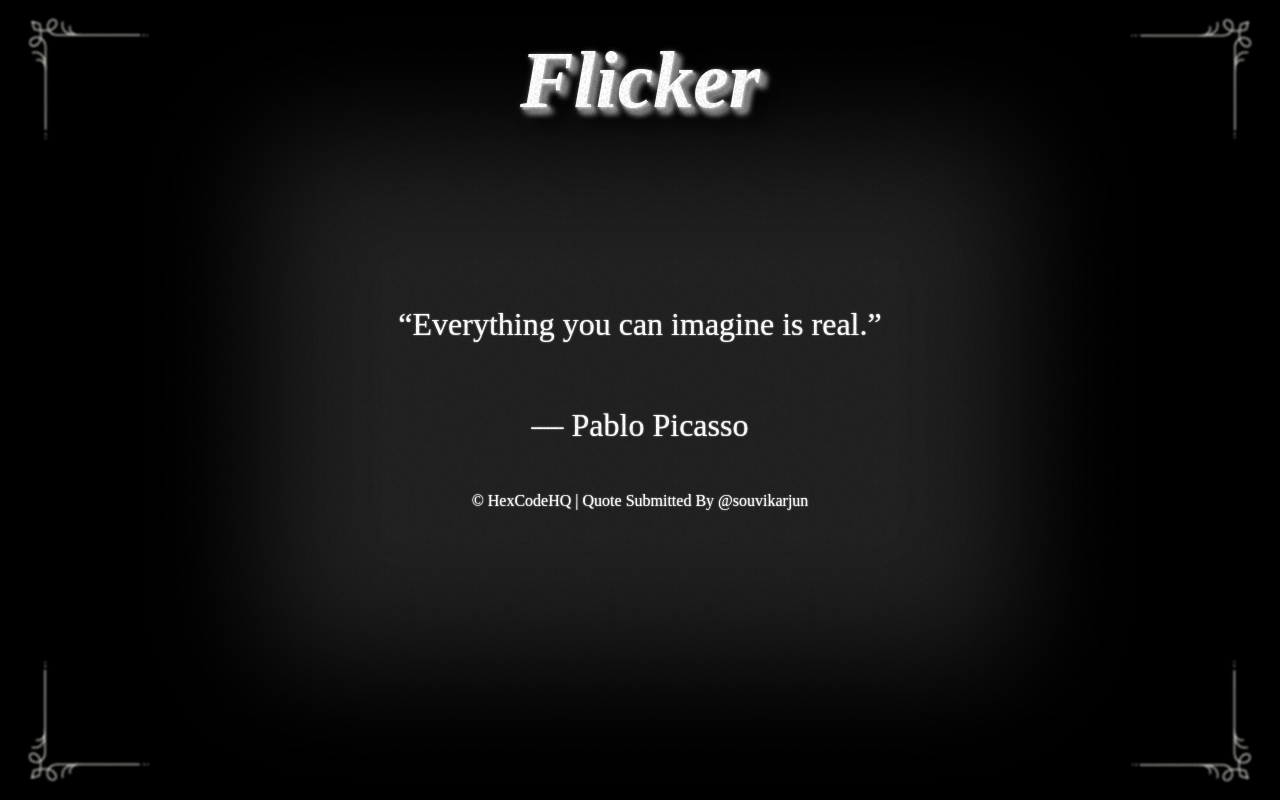
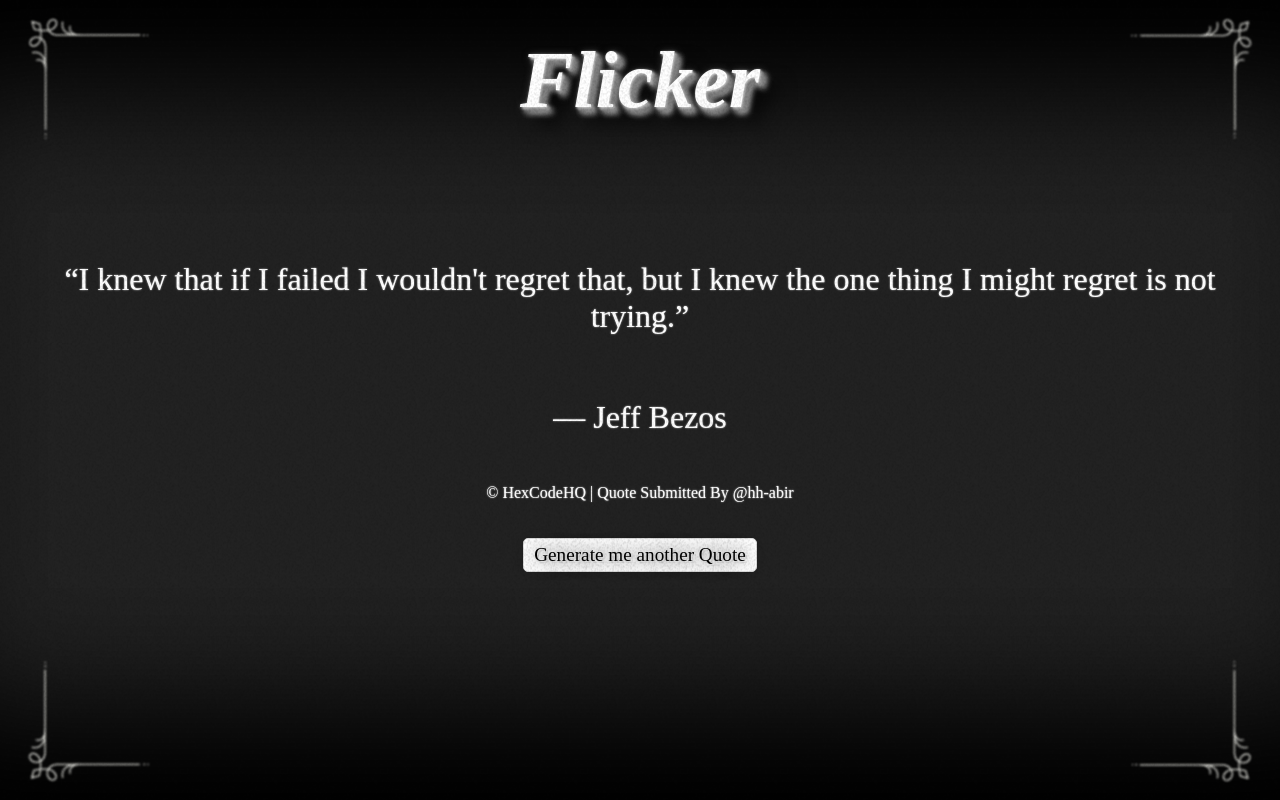
Before and after one commit to thehexcodehq/flicker-tv, a Next.js app: page / in a window 1280 px wide. Built offline with nearby package versions, Linux system fonts and the light colour scheme; a web font is replaced by a local one.

Commit message:
Added a button to generate a random quote without refreshing the page

```diff
--- a/app/globals.css
+++ b/app/globals.css
@@ -207,6 +207,31 @@ transform: rotate(270deg);
 
 /*
 ===========================
+REFRESH BUTTON STYLES
+===========================
+*/
+
+.refreshBtn {
+  margin-top: 20px;
+}
+
+.btn {
+  cursor: pointer;
+  background-color: #ffffff;
+  border: 1px solid #dddddd;
+  padding: 5px 10px;
+  border-radius: 5px;
+  font-size: 1.2em;
+  font-family: 'Bellefair', serif;
+  text-shadow: 1px 1px 1px #ddd, 2px 2px 1px #ccc, 0 0 1em black;
+  transition: all 0.3s;
+}
+.btn:hover {
+  background-color: #dddddd;
+}
+
+/*
+===========================
 MEDIA QUERIES
 ===========================
 */
--- a/app/page.js
+++ b/app/page.js
@@ -38,10 +38,15 @@ export default function Home() {
   // State for storing the selected quote
   const [selectedQuote, setSelectedQuote] = useState(null);
 
+  // Always generate a random quote
+  const generateRandomQuote = () => {
+    const randomIndex = Math.floor(Math.random() * quotes.length); // Get a random index
+    setSelectedQuote(quotes[randomIndex]); // Set the selected quote to the quote at the random index
+  }
+
   // Effect hook to select a random quote on component mount
   useEffect(() => {
-    const randomIndex = Math.floor(Math.random() * quotes.length); // Get a random index
-    setSelectedQuote(quotes[randomIndex]); // Set the selected quote to the quote at the random index
+    generateRandomQuote();
   }, []);
 
   // If no quote is selected, return null (or a loading state)
@@ -96,6 +101,14 @@ export default function Home() {
               <a>HexCodeHQ | Quote Submitted By {selectedQuote.submitter}</a>
             </p>
           </div>
+
+          {/* Button to generate a random quote without refreshing the page */}
+          <div className="refreshBtn">
+            <button className="btn" onClick={generateRandomQuote}>
+              Generate me another Quote
+            </button>
+          </div>
+
         </div>
       </div>
       {/* Add a film grain effect */}
```
